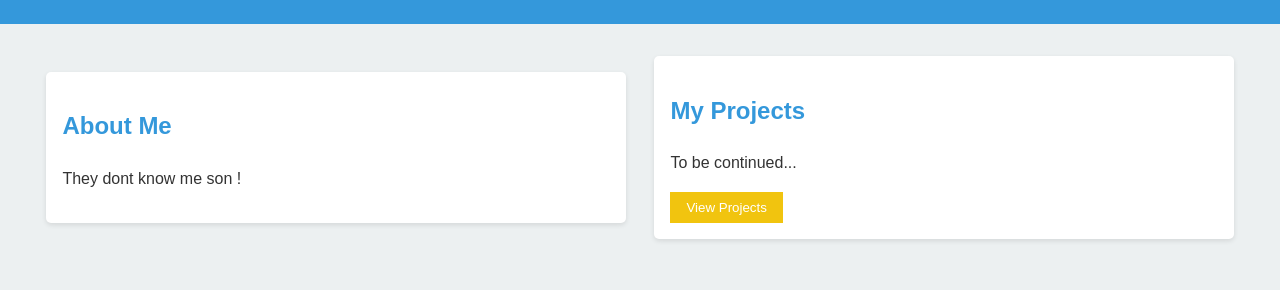
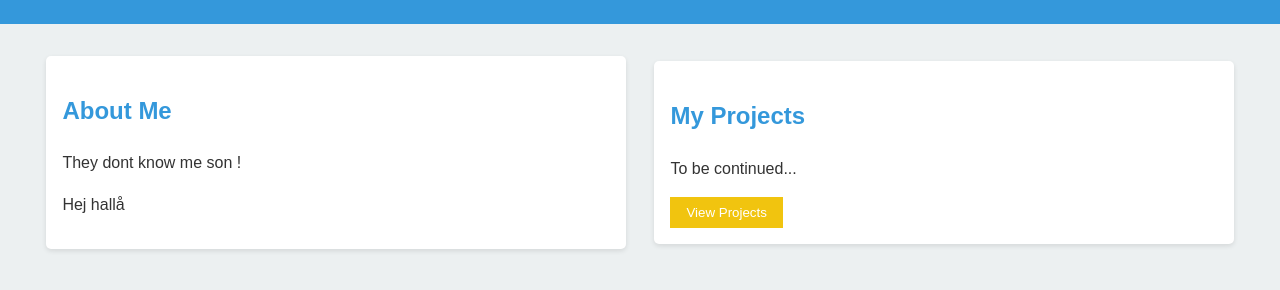
Before and after one commit to OscarSystemDeveloper/BestTeam, a plain HTML site: page index.html in a window 1280 px wide. Shown: the part 102-392 px from the top of the page. Drawn offline with Linux system fonts and the light colour scheme.

Commit message:
la tilllite text

```diff
--- a/index.html
+++ b/index.html
@@ -86,6 +86,7 @@
       <section id="about">
         <h2>About Me</h2>
         <p>They dont know me son !</p>
+        <p>Hej hallå</p>
       </section>
 
       <section id="projects">
```
